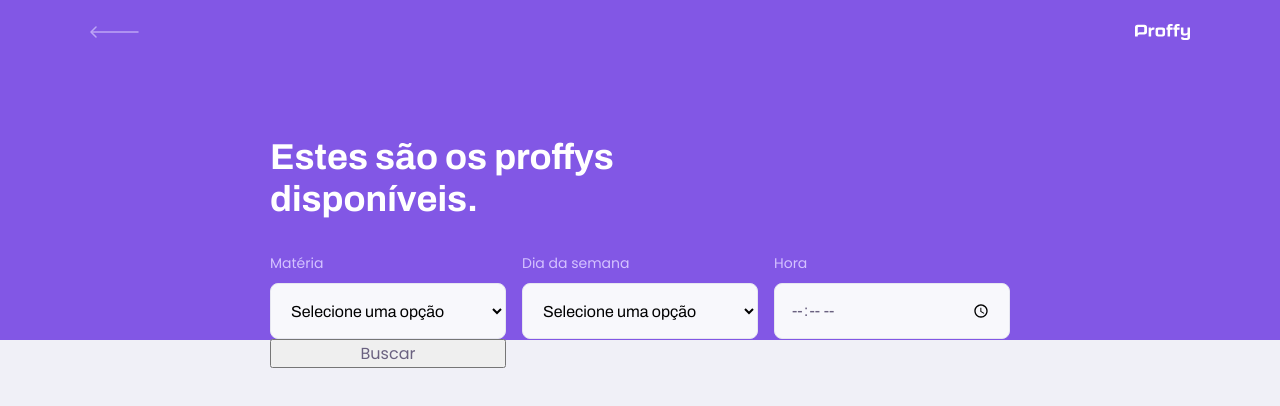
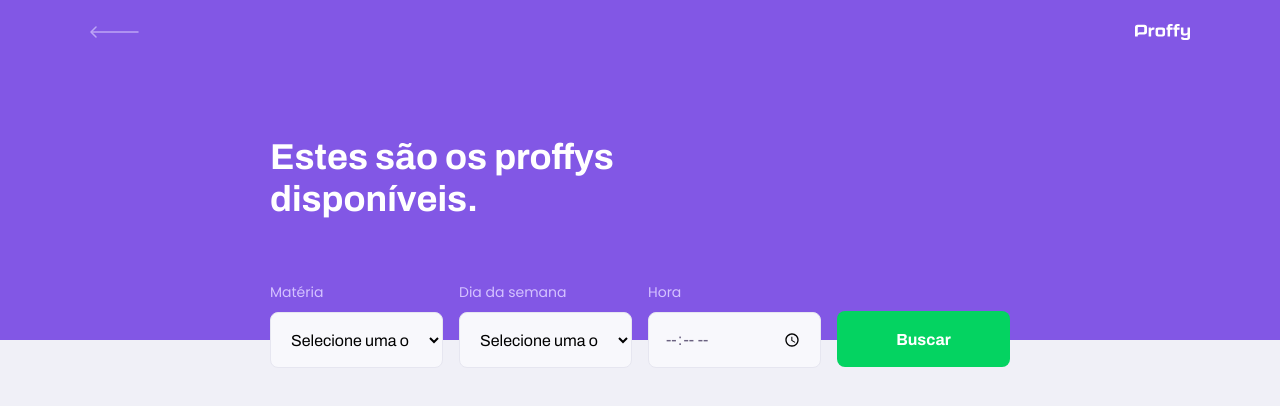
Before and after one commit to SkyHeads/nlw-proffy, a React (Create React App) app in the folder web/: page /study in a window 1280 px wide. Shown: the top 406 px of the page. Built offline with nearby package versions, Linux system fonts and the light colour scheme.

Commit message:
style for search teachers button

```diff
--- a/web/src/pages/TeacherList/styles.css
+++ b/web/src/pages/TeacherList/styles.css
@@ -9,6 +9,27 @@
 
 #search-teachers label {
   color: var(--color-text-in-primary);
+}
+
+#search-teachers button {
+  width: 100%;
+  height: 5.6rem;
+  background: var(--color-secundary);
+  color: var(--color-button-text);
+  border: 0;
+  border-radius: 0.8rem;
+  cursor: pointer;
+  font: 700 1.6rem Archivo;
+  display: flex;
+  align-items: center;
+  justify-content: center;
+  text-decoration: none;
+  transition: background-color 0.2s;
+  margin-top: 3.2rem;
+}
+
+#search-teachers button:hover {
+  background: var(--color-secundary-dark);
 }
 
 #page-teacher-list main {
@@ -23,16 +44,13 @@
 
   #search-teachers {
     display: grid;
-    grid-template-columns: 1fr 1fr 1fr;
+    grid-template-columns: repeat(4, 1fr);
     column-gap: 16px;
     position: absolute;
     bottom: -28px;
   }
 
-  #search-teachers .input-block + .input-block {
-    margin-top: 0;
-  }
-
+  #search-teachers .input-block + .input-block,
   #search-teachers .select-block + .select-block {
     margin-top: 0;
   }
```
